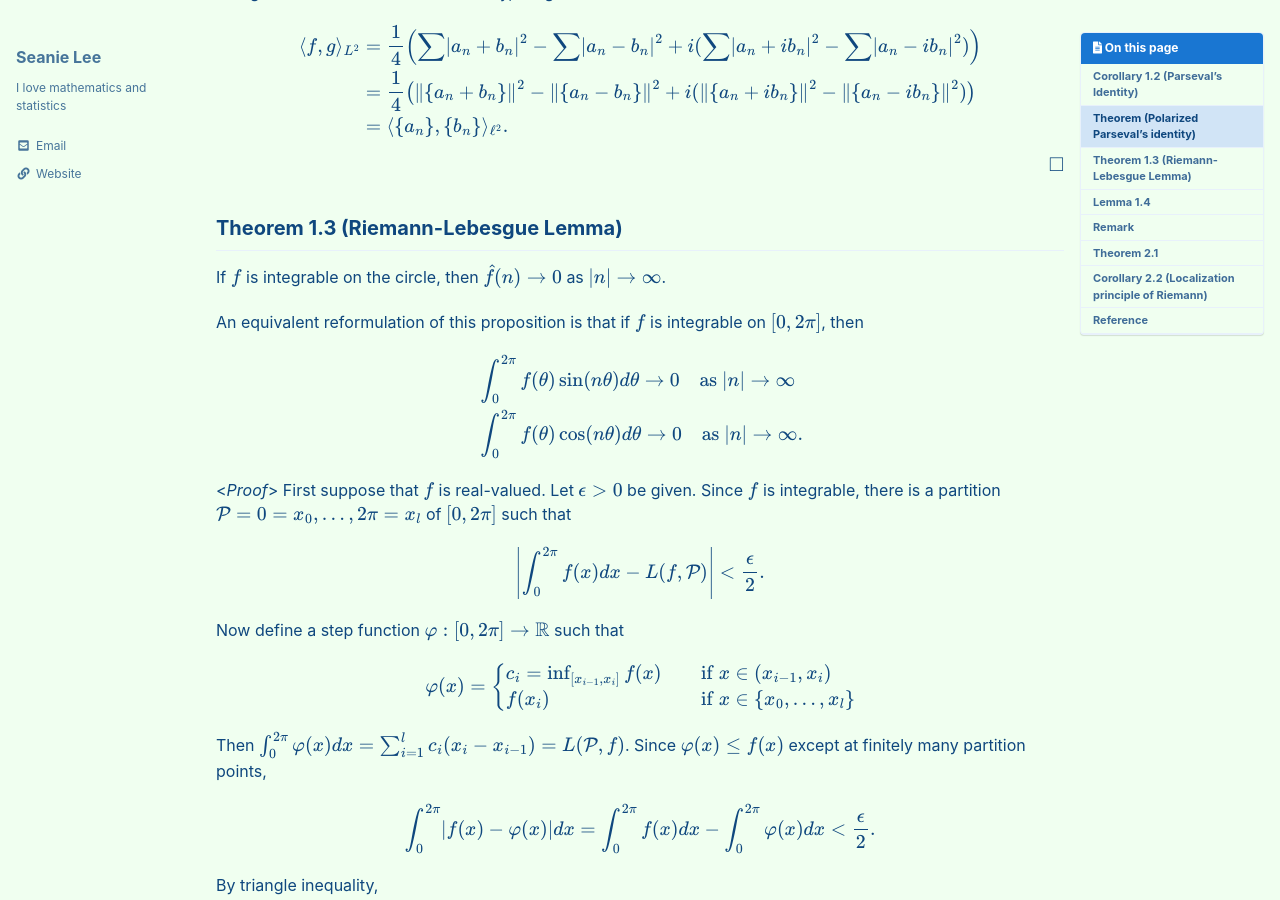
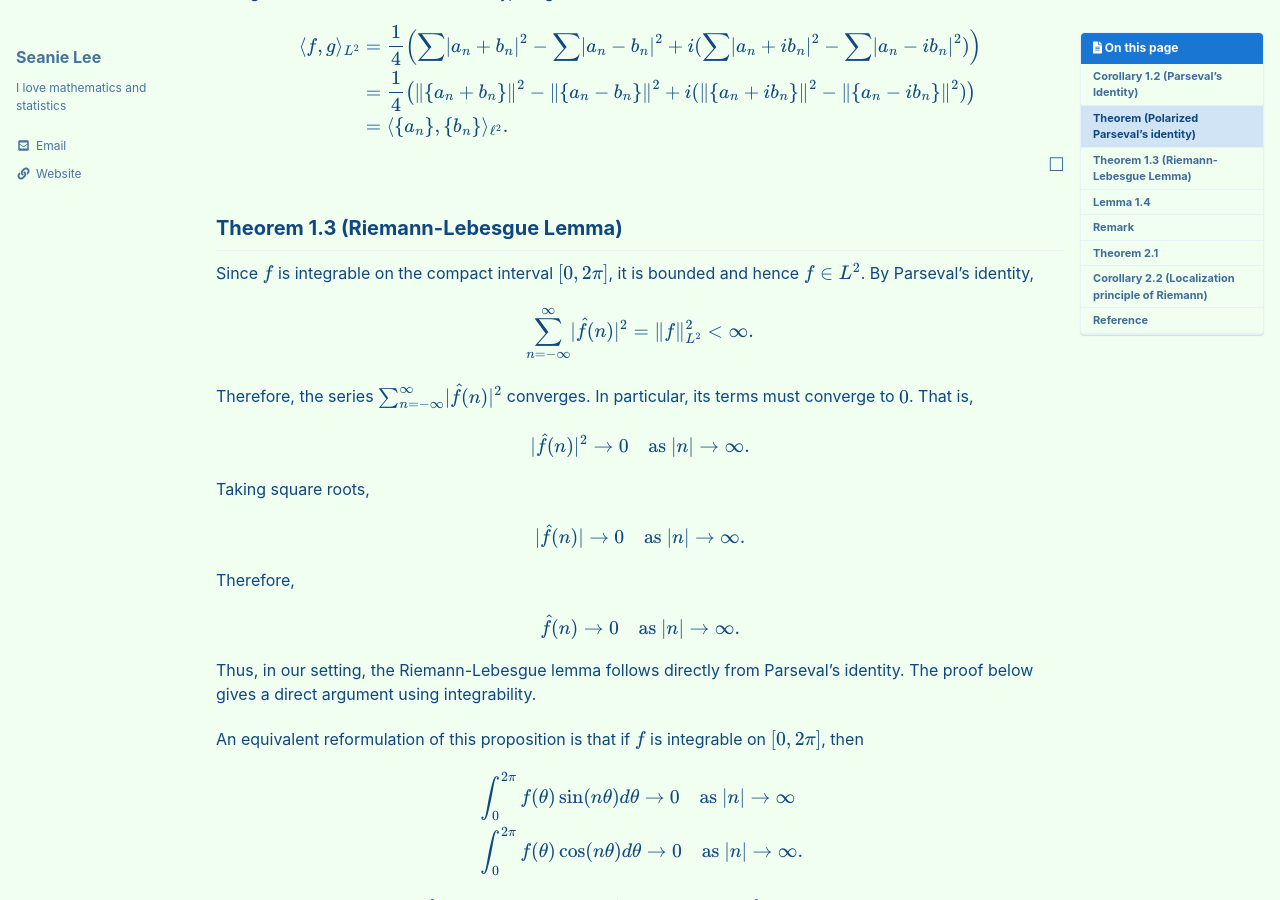
Before and after one commit to seanie12/blog, a Jekyll site: the page built from _posts/2023-06-17-L2-recovery.md, in a window 1280 px wide and 900 px high, scrolled down 1432 px. Built offline with Jekyll 4.4.1, drawn with Linux system fonts in a browser that asks for light colours; cached includes are drawn as plain includes; formulas are drawn with MathJax 3; some of the changed text lies outside the part shown.

Commit message:
Update 2023-06-17-L2-recovery.md

```diff
--- a/_posts/2023-06-17-L2-recovery.md
+++ b/_posts/2023-06-17-L2-recovery.md
@@ -97,7 +97,43 @@ $$
 $$\tag*{$\square$}$$
 
 ## Theorem 1.3 (Riemann-Lebesgue Lemma)
-If $f$ is integrable on the circle, then $\hat{f}(n) \to 0$ as $\lvert n\rvert\to\infty$.
+Since $f$ is integrable on the compact interval $[0,2\pi]$, it is bounded and hence $f\in L^2$. By Parseval's identity,
+
+$$
+\begin{align*}
+\sum_{n=-\infty}^{\infty}\lvert \hat{f}(n)\rvert^2=\lVert f\rVert_{L^2}^2
+<\infty.
+\end{align*}
+$$
+
+Therefore, the series $\sum_{n=-\infty}^{\infty}\lvert \hat{f}(n)\rvert^2$ converges. In particular, its terms must converge to $0$. That is,
+
+$$
+\begin{align*}
+\lvert \hat{f}(n)\rvert^2 \to 0
+\quad \text{as } \lvert n\rvert\to\infty.
+\end{align*}
+$$
+
+Taking square roots,
+
+$$
+\begin{align*}
+\lvert \hat{f}(n)\rvert \to 0
+\quad \text{as } \lvert n\rvert\to\infty.
+\end{align*}
+$$
+
+Therefore,
+
+$$
+\begin{align*}
+\hat{f}(n)\to 0
+\quad \text{as } \lvert n\rvert\to\infty.
+\end{align*}
+$$
+
+Thus, in our setting, the Riemann-Lebesgue lemma follows directly from Parseval's identity. The proof below gives a direct argument using integrability.
 
 An equivalent reformulation of this proposition is that if $f$ is integrable on $[0,2\pi]$, then
 
```
